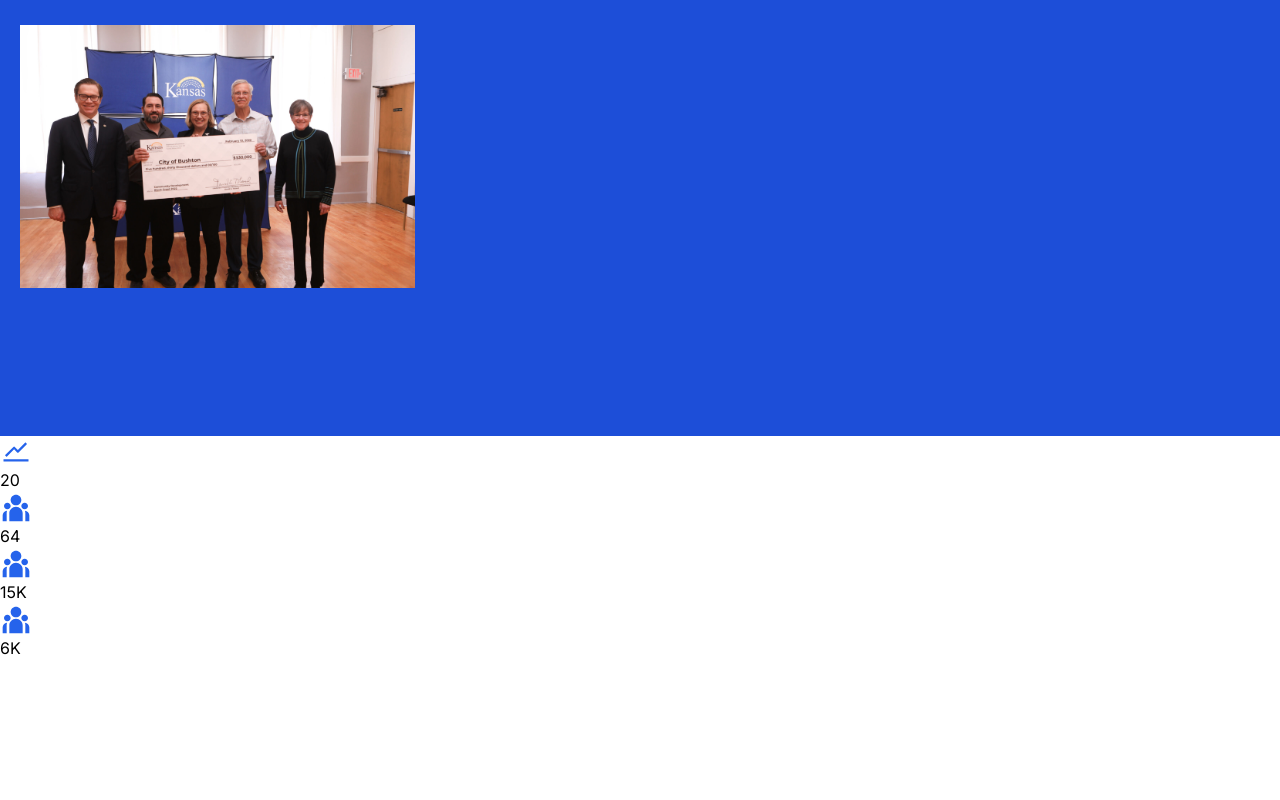
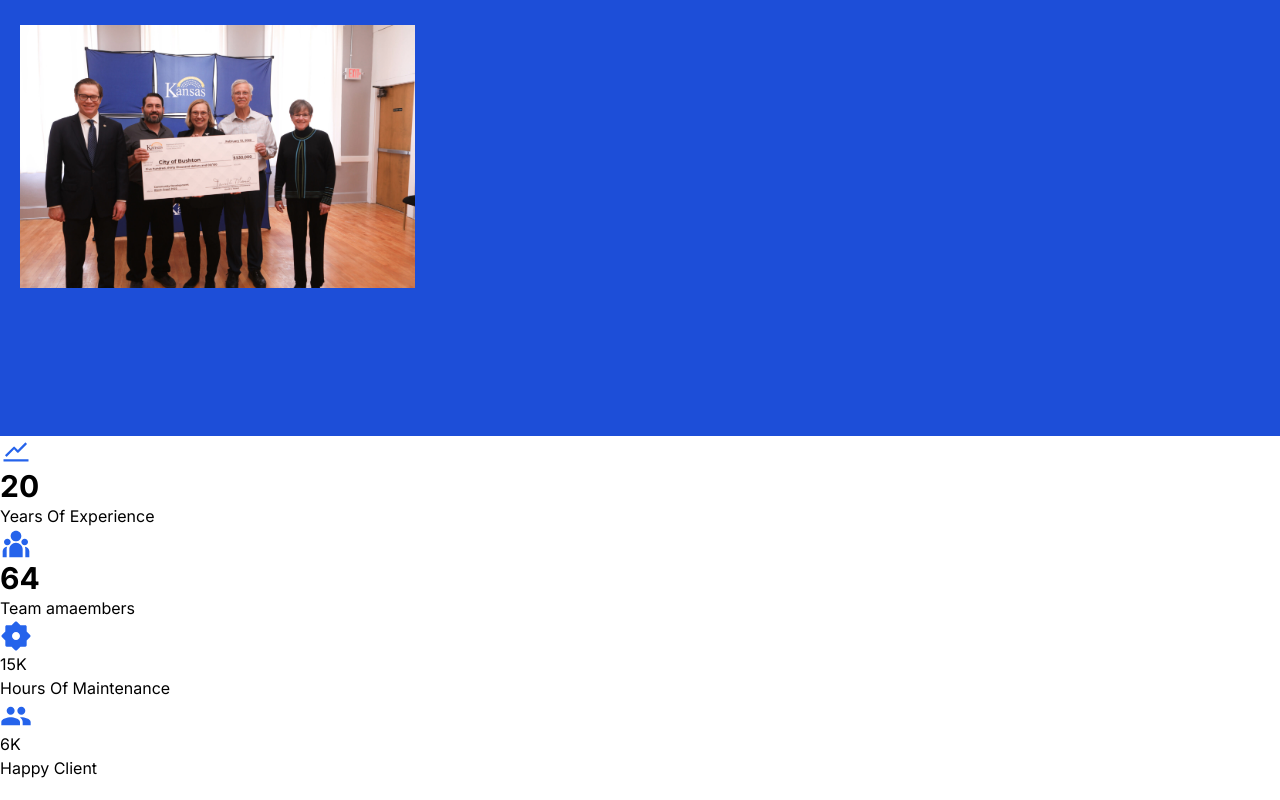
Before and after one commit to Richson-Tech/org, a Next.js app: page / in a window 1280 px wide. Shown: the part 3778-4578 px from the top of the page. Before the commit the page ends 4458 px from the top, so only its background shows below. Built offline with nearby package versions, Linux system fonts and the light colour scheme.

Commit message:
new commits

```diff
--- a/src/components/Num.jsx
+++ b/src/components/Num.jsx
@@ -3,6 +3,7 @@ import React, { useState, useEffect } from 'react';
 import numeral from 'numeral';
 import { AiOutlineStock } from "react-icons/ai";
 import { RiTeamFill,RiSettings2Fill } from "react-icons/ri";
+import { MdPeople } from "react-icons/md";
 
 
 const Num = () => {
@@ -76,19 +77,23 @@ const Num = () => {
        <div className="flex flex-col mb-5">
          <div>
            <AiOutlineStock className="text-blue-600" size="2rem" />
-           <h1>{numeral(currentNumber).format('0,0')}</h1>
+           <h1 className='text-3xl font-bold'>{numeral(currentNumber).format('0,0')}</h1>
+           <h6>Years Of Experience</h6>
          </div>
          <div>
          <RiTeamFill className="text-blue-600" size="2rem" />
-         <h1>{numeral(rightNumber).format('0,0')}</h1>
+         <h1 className='text-3xl font-bold'>{numeral(rightNumber).format('0,0')}</h1>
+         <h6>Team amaembers</h6>
          </div>
          <div>
-         <RiTeamFill className="text-blue-600" size="2rem" />
+         <RiSettings2Fill className="text-blue-600" size="2rem" />
          <h1>{numeral(leftNumber).format('0,0')}K</h1>
+         <h6>Hours Of Maintenance</h6>
          </div>
          <div>
-         <RiTeamFill className="text-blue-600" size="2rem" />
+         <MdPeople className="text-blue-600" size="2rem" />
          <h1>{numeral(lastNumber).format('0,0')}K</h1>
+         <h6>Happy Client</h6>
          </div>
        </div>
      </div>
```
